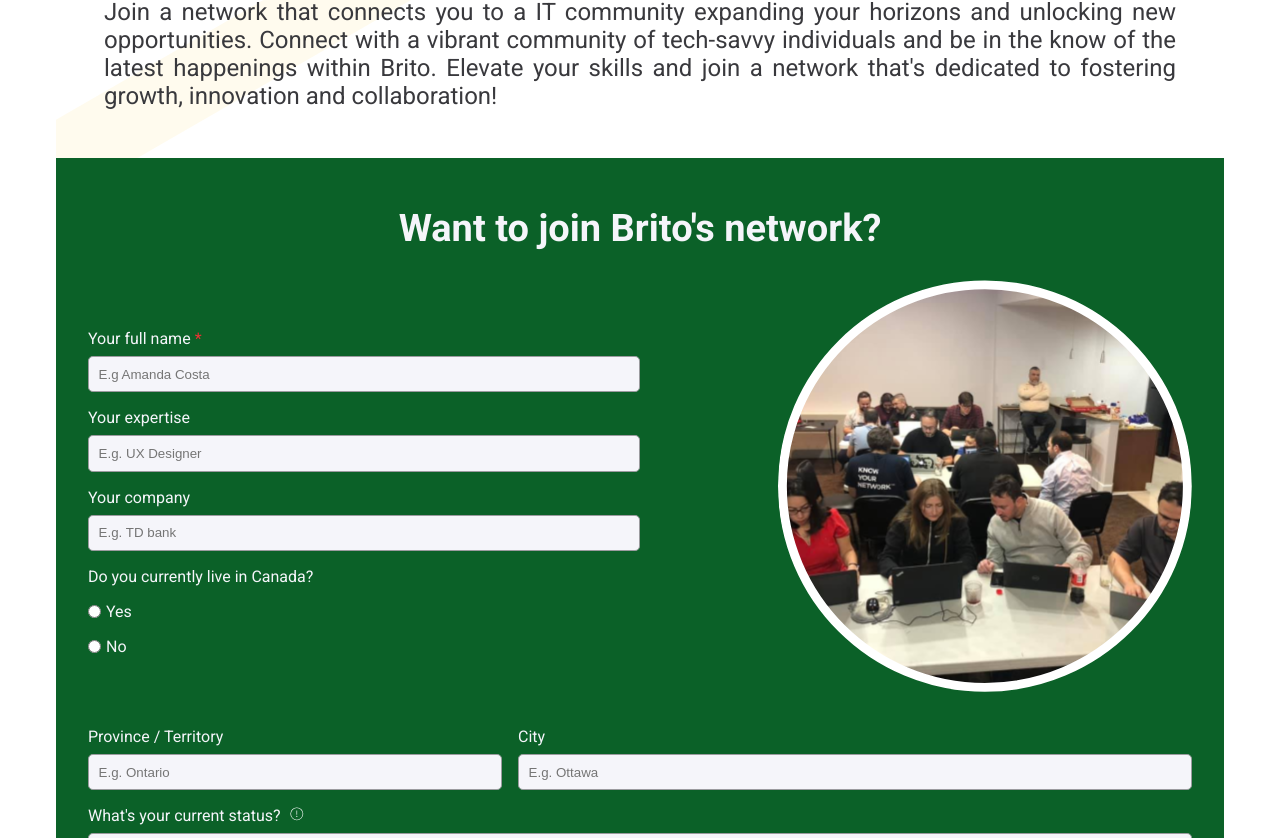
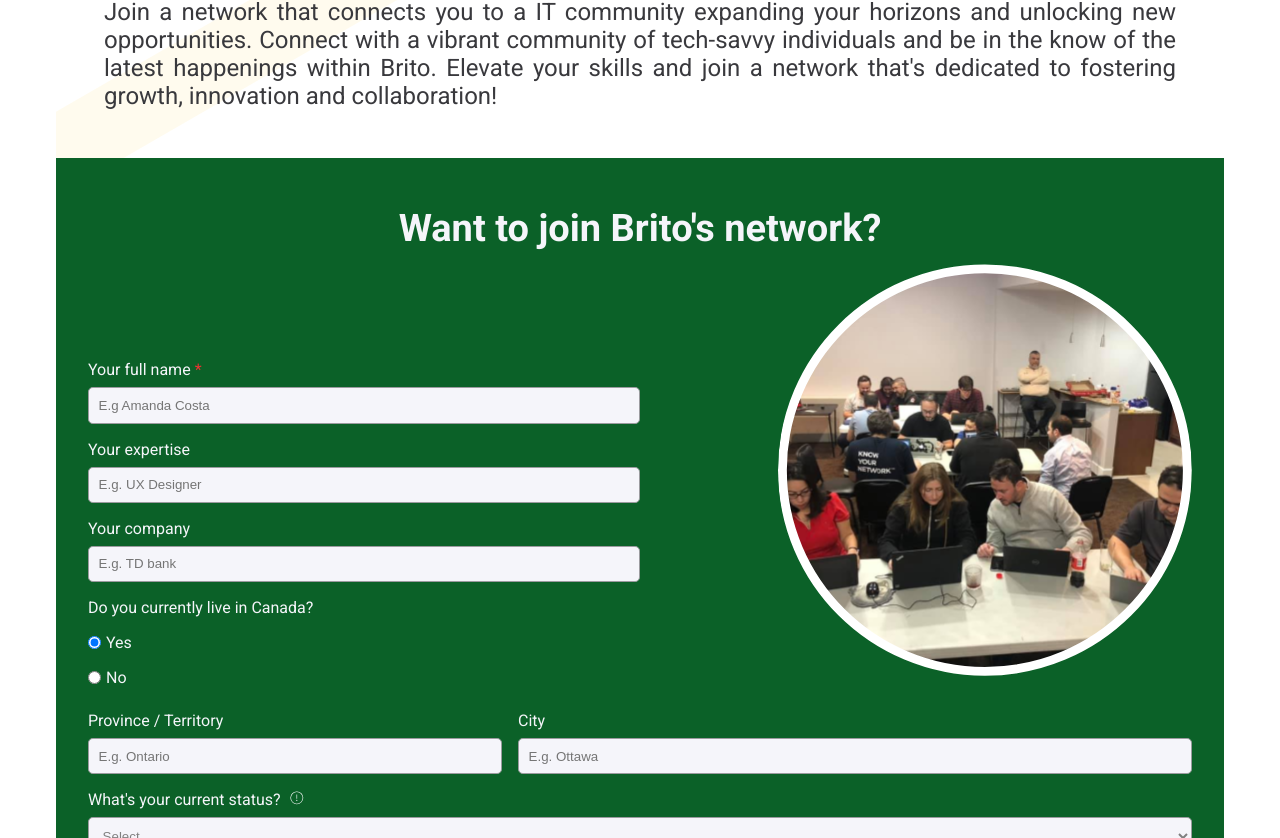
Before and after one commit to brito-ca/brito-website, a Next.js app: page / in a window 1280 px wide. Shown: the part 3122-3960 px from the top of the page. Built offline with nearby package versions, Linux system fonts and the light colour scheme.

Commit message:
Form populated using labels

```diff
--- a/components/Form/Form.jsx
+++ b/components/Form/Form.jsx
@@ -8,13 +8,15 @@ import logo from '../../public/images/logo-small.svg'
 import FormInput from '../FormInput/FormInput'
 import Modal from '../Modal/Modal'
 
-const Form = () => {
+const Form = (props) => {
+    const { labels, text, immigrationStatus, subscriptionModalText } = props
+
     const [formValues, setFormValues] = useState({
         fullName: '',
         expertise: '',
         company: '',
         immigrationStatus: '',
-        resideInCanada: '',
+        resideInCanada: 'yes',
         province: '',
         city: '',
         linkedinProfileLink: '',
@@ -44,10 +46,10 @@ const Form = () => {
             <Image
                 className={`${styles.mobileFormImage} ${styles.roundedFormImage} vertical-margin-md`}
                 src={britoFormImage}
-                alt='Picture of members of BRITO co-working in their computers in one of the meetings '
+                alt={text.altImageText}
             />
             <div className={styles.formContainer}>
-                <h4 className={styles.formTitle}>Want to join Brito&#39;s network?</h4>
+                <h4 className={styles.formTitle}>{text.title}</h4>
                 <form method='post'>
                     <div className={styles.formSections}>
                         <div className={styles.primaryInformation}>
@@ -55,7 +57,7 @@ const Form = () => {
                                 name='fullName'
                                 mandatory='yes'
                                 fieldStyle={styles.fullNameField}
-                                labelContent='Your full name'
+                                labelContent={labels.fullNameLabel}
                                 labelStyle={styles.labelForm}
                                 inputStyle={styles.inputForm}
                                 placeholder='E.g Amanda Costa'
@@ -65,7 +67,7 @@ const Form = () => {
                             <FormInput
                                 name='expertise'
                                 fieldStyle={styles.expertiseField}
-                                labelContent='Your expertise'
+                                labelContent={labels.expertiseLabel}
                                 labelStyle={styles.labelForm}
                                 inputStyle={styles.inputForm}
                                 placeholder='E.g. UX Designer'
@@ -75,7 +77,7 @@ const Form = () => {
                             <FormInput
                                 name='company'
                                 fieldStyle={styles.companyField}
-                                labelContent='Your company'
+                                labelContent={labels.companyLabel}
                                 labelStyle={styles.labelForm}
                                 inputStyle={styles.inputForm}
                                 placeholder='E.g. TD bank'
@@ -83,9 +85,7 @@ const Form = () => {
                                 onChange={handleChange}
                             />
 
-                            <label className={styles.labelForm}>
-                                Do you currently live in Canada?
-                            </label>
+                            <label className={styles.labelForm}>{labels.resideInCanadaLabel}</label>
                             <RadioButton
                                 name='resideInCanada'
                                 onChange={handleChange}
@@ -108,7 +108,7 @@ const Form = () => {
                             disabled={formValues.resideInCanada === 'no'}
                             name='province'
                             fieldStyle={styles.provinceField}
-                            labelContent='Province / Territory'
+                            labelContent={labels.provinceLabel}
                             labelStyle={styles.labelForm}
                             inputStyle={styles.inputForm}
                             value={formValues.province}
@@ -119,7 +119,7 @@ const Form = () => {
                             disabled={formValues.resideInCanada === 'no'}
                             name='city'
                             fieldStyle={styles.cityField}
-                            labelContent='City'
+                            labelContent={labels.cityLabel}
                             labelStyle={styles.labelForm}
                             inputStyle={styles.inputForm}
                             value={formValues.city}
@@ -128,7 +128,7 @@ const Form = () => {
                         />
                         <div className={styles.immigrationStatusSection}>
                             <label htmlFor='immigration-status' className={styles.labelForm}>
-                                What&#39;s your current status?
+                                {labels.statusLabel}
                                 <span
                                     className={styles.infoIcon}
                                     onMouseEnter={() => setImmigrationStatusPopover(true)}
@@ -137,14 +137,7 @@ const Form = () => {
                                     <Icon variant={'exclamation'} className={styles.infoIcon} />
                                     {immigrationStatusPopover && (
                                         <Popover>
-                                            <p>
-                                                This status assists Brito in identifying suitable
-                                                projects and job opportunities based on his type of
-                                                visa. Some visas only permit 20 hours of work, and
-                                                holding citizenship is a requirement for certain
-                                                government positions, enhancing chances of securing
-                                                a job.
-                                            </p>
+                                            <p>{text.statusInformationPopover}</p>
                                         </Popover>
                                     )}
                                 </span>
@@ -160,16 +153,16 @@ const Form = () => {
                                 required
                             >
                                 <option value='' disabled>
-                                    Select
+                                    {immigrationStatus.select}
                                 </option>
                                 <option key={3} value='Permanent Resident'>
-                                    Permanent Resident
+                                    {immigrationStatus.permanentResident}
                                 </option>
-                                <option key={2} value='Convention Refugee / Protected Person'>
-                                    Student
+                                <option key={2} value='Student'>
+                                    {immigrationStatus.student}
                                 </option>
-                                <option key={1} value='Canadian Citizen (Foreign born)'>
-                                    Temporary
+                                <option key={1} value='Temporary'>
+                                    {immigrationStatus.temporary}
                                 </option>
                             </select>
                         </div>
@@ -178,14 +171,14 @@ const Form = () => {
                             <Image
                                 className={styles.roundedFormImage}
                                 src={britoFormImage}
-                                alt='Picture of members of BRITO co-working in their computers in one of the meetings '
+                                alt={text.altImageText}
                             />
                         </div>
 
                         <FormInput
                             name='linkedinProfileLink'
                             fieldStyle={styles.linkedinField}
-                            labelContent='LinkedIn profile'
+                            labelContent={labels.linkedinLabel}
                             labelStyle={styles.labelForm}
                             inputStyle={styles.inputForm}
                             placeholder='Paste your profile link'
@@ -198,7 +191,7 @@ const Form = () => {
                             type='email'
                             mandatory='yes'
                             fieldStyle={styles.emailField}
-                            labelContent='E-mail'
+                            labelContent={labels.emailLabel}
                             labelStyle={styles.labelForm}
                             inputStyle={styles.inputForm}
                             placeholder='E.g. john@gmail.com'
@@ -207,7 +200,7 @@ const Form = () => {
                         />
 
                         <button className={styles.sendButton} type='button' onClick={handleSubmit}>
-                            Send
+                            {text.sendButtonText}
                         </button>
                         {subscriptionModalOpen && (
                             <Modal className={styles.subscriptionModalContainer}>
@@ -224,14 +217,13 @@ const Form = () => {
                                 />
                                 <div className={styles.subscriptionModalTextDescriptionContainer}>
                                     <h1 className={styles.subscriptionModalTitle}>
-                                        Thank you for connect with us!
+                                        {subscriptionModalText.title}
                                     </h1>
                                     <p className={styles.subscriptionModalDescription}>
-                                        Your informations were submitted for approval.
+                                        {subscriptionModalText.firstLine}
                                     </p>
-                                    <p className={styles.subscriptionModalDescription}>
-                                        You will receive a notification on your email.
-                                    </p>
+                                    <p className={styles.subscriptionModalDescription}></p>
+                                    {subscriptionModalText.secondLine}
                                     <button
                                         type='button'
                                         className={styles.continueBrowsingButton}
@@ -239,7 +231,7 @@ const Form = () => {
                                             setSubscriptionModalOpen(!subscriptionModalOpen)
                                         }
                                     >
-                                        Continue browsing
+                                        {subscriptionModalText.continueBrowsingButton}
                                     </button>
                                 </div>
                             </Modal>
--- a/constants/labels.en.js
+++ b/constants/labels.en.js
@@ -96,5 +96,43 @@ const labels = {
     Maple: {
         labelimgmaple: 'mapleleave',
     },
+
+    form: {
+
+        labels : {
+            fullNameLabel: "Your full name",
+            expertiseLabel: "Your expertise",
+            companyLabel: "Your company",
+            resideInCanadaLabel: "Do you currently live in Canada?",
+            provinceLabel: "Province / Territory",
+            cityLabel: "City",
+            statusLabel: "What's your current status?",
+            emailLabel: "E-mail",
+            linkedinLabel: "LinkedIn profile",
+        },
+        placeholders: {
+
+        },
+        text: {
+            title: "Want to join Brito's network?",
+            altImageText: "Picture of members of BRITO co-working in their computers in one of the meetings ",
+            sendButtonText: "Send",
+            statusInformationPopover: "This status assists Brito in identifying suitable projects and job opportunities based on his type of visa. Some visas only permit 20 hours of work, and holding citizenship is a requirement for certain government positions, enhancing one's chances of securing a job.",
+        },
+        immigrationStatus: {
+            select: "Select",
+            permanentResident: "Permanent Resident",
+            student: "Student",
+            temporary: "Temporary"
+        },
+        subscriptionModalText: {
+            title: "Thank you for connecting with us!",
+            firstLine: "Your informations were submitted for approval.",
+            secondLine: " You will receive a notification on your email.",
+            continueBrowsingButton: "Continue browsing"
+        }
+
+    }
+
 }
 export default labels
--- a/pages/index.jsx
+++ b/pages/index.jsx
@@ -40,7 +40,7 @@ export default function Home() {
                     description={labels.joinUs.description}
                 />
             </div>
-            <Form />
+            <Form {...labels.form} />
             <ContactUs
                 id={labels.contactUs.id}
                 title={labels.contactUs.title}
--- a/styles/Form.module.css
+++ b/styles/Form.module.css
@@ -6,7 +6,7 @@
 .formTitle {
     text-align: center;
     color: var(--primary-white);
-    padding: var(--padding-md) 0px var(--padding-sm) 0;
+    padding-top: var(--padding-md);
 }
 
 .labelForm {
@@ -35,7 +35,7 @@
     grid-template-columns: repeat(8, 1fr);
     grid-template-rows: repeat(5, auto);
     justify-content: space-around;
-    align-items: center;
+    align-items: end;
 }
 
 .primaryInformation {
```
